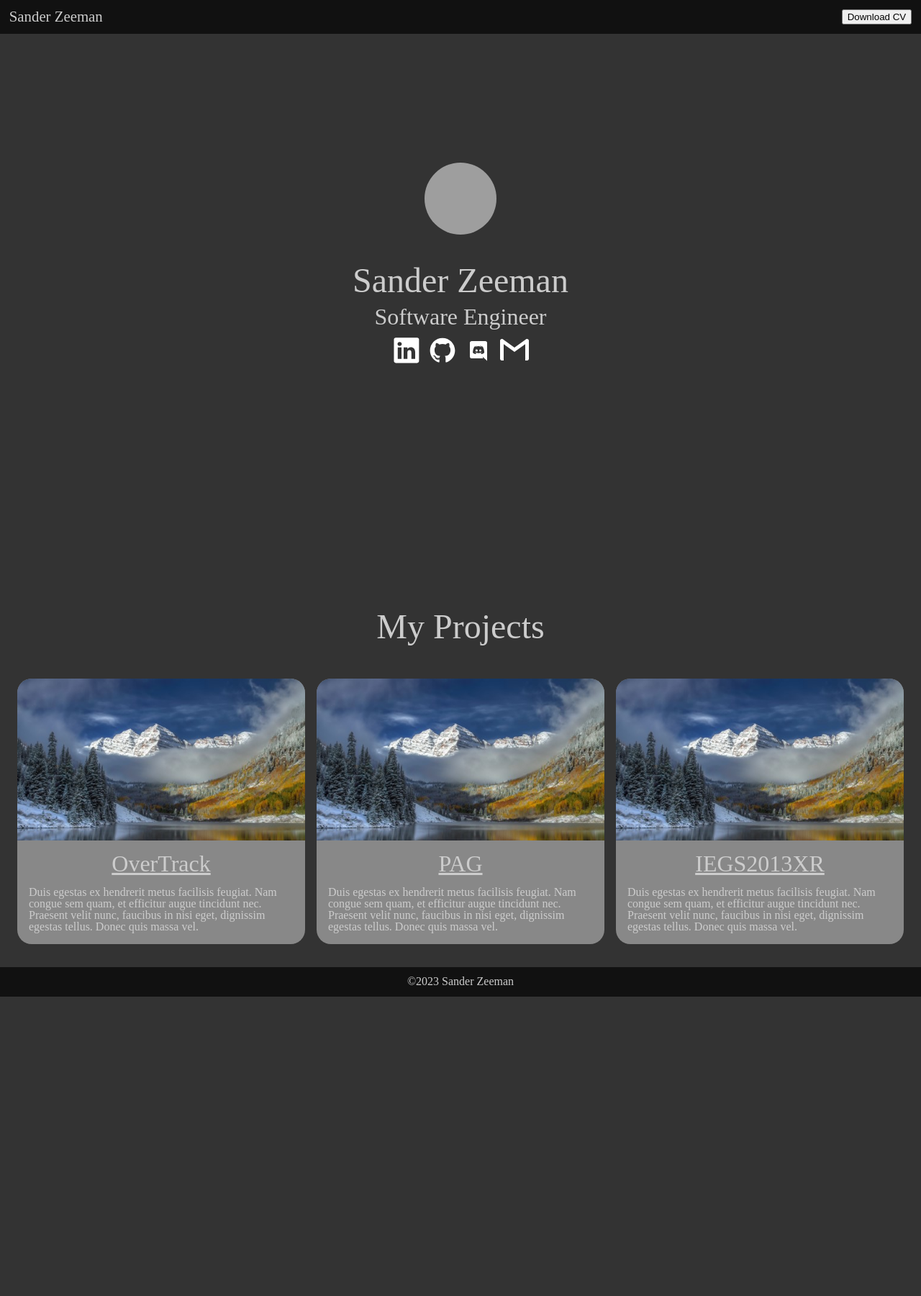
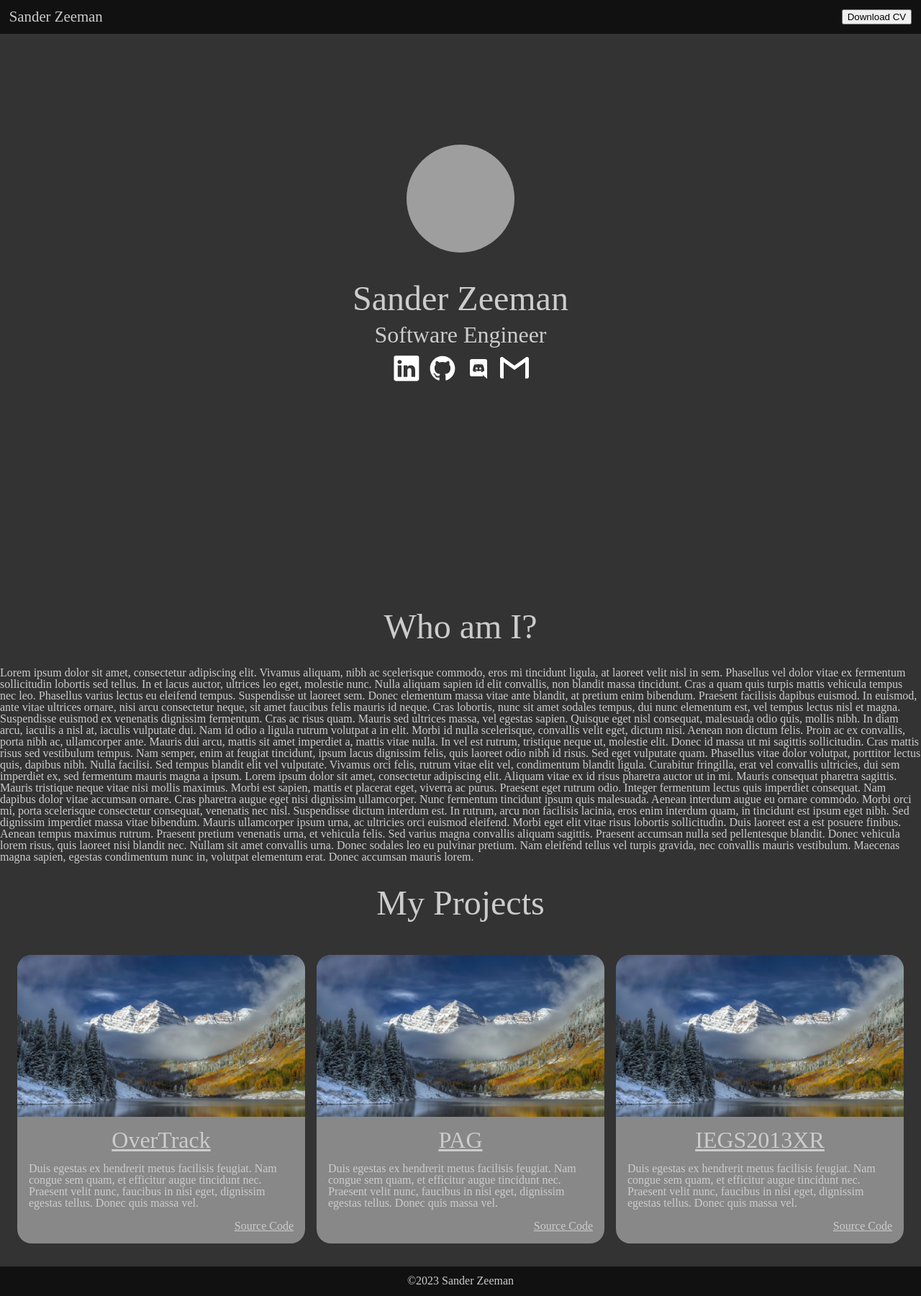
Before and after one commit to Sander-Zeeman/Sander-Zeeman.github.io, a Vue app: page / in a window 1280 px wide. Shown: the whole page at 72% size. Before the commit the page ends 1385 px from the top, so only its background shows below. Built offline with nearby package versions, Linux system fonts and the light colour scheme; grey boxes are pictures that could not be loaded.

Commit message:
Added links to the source code

```diff
--- a/src/App.vue
+++ b/src/App.vue
@@ -3,7 +3,6 @@ import Header from "@/components/Header.vue";
 import IntroView from "@/views/IntroView.vue";
 import AboutMeView from "@/views/AboutMeView.vue";
 import PortfolioView from "@/views/PortfolioView.vue";
-import TimelineView from "@/views/TimelineView.vue";
 import Footer from "@/components/Footer.vue";
 </script>
 
@@ -11,9 +10,8 @@ import Footer from "@/components/Footer.vue";
   <Header />
   <IntroView />
   <div class="group">
-    <!-- <AboutMeView /> -->
+    <AboutMeView />
     <PortfolioView />
-    <!-- <TimelineView /> -->
   </div>
   <Footer />
 </template>
--- a/src/components/PortfolioItem.vue
+++ b/src/components/PortfolioItem.vue
@@ -1,12 +1,17 @@
 <script setup lang="ts">
 interface Props {
   title: string;
-  link: string;
+  internal_name: string;
   img: string;
   desc: string;
 }
 
-defineProps<Props>();
+const props = defineProps<Props>();
+
+const link =
+  "https://" + import.meta.env.VITE_GITHUB + ".github.io/" + props.internal_name;
+const source =
+  "https://github.com/" + import.meta.env.VITE_GITHUB + "/" + props.internal_name;
 </script>
 
 <template>
@@ -17,6 +22,7 @@ defineProps<Props>();
         <h3 class="card-title">{{ title }}</h3>
       </a>
       <p>{{ desc }}</p>
+      <a :href="source" class="link" style="text-align: right">Source Code</a>
     </div>
   </div>
 </template>
--- a/src/views/IntroView.vue
+++ b/src/views/IntroView.vue
@@ -15,7 +15,7 @@ const img = import.meta.env.VITE_IMAGE_LINK;
 
 <style scoped>
 .profile-pic {
-  width: 100px;
+  width: 150px;
   aspect-ratio: 1;
   border-radius: 50%;
 }
--- a/src/views/PortfolioView.vue
+++ b/src/views/PortfolioView.vue
@@ -8,21 +8,21 @@ import TempImage from "@/assets/temp.jpg";
 const projects = ref([
   {
     name: "OverTrack",
-    url: "https://github.com/" + import.meta.env.VITE_GITHUB + "/OverTrack",
+    url: "OverTrack",
     img: TempImage,
     desc:
       "Duis egestas ex hendrerit metus facilisis feugiat. Nam congue sem quam, et efficitur augue tincidunt nec. Praesent velit nunc, faucibus in nisi eget, dignissim egestas tellus. Donec quis massa vel.",
   },
   {
     name: "PAG",
-    url: "https://github.com/" + import.meta.env.VITE_GITHUB + "/PAG",
+    url: "PAG",
     img: TempImage,
     desc:
       "Duis egestas ex hendrerit metus facilisis feugiat. Nam congue sem quam, et efficitur augue tincidunt nec. Praesent velit nunc, faucibus in nisi eget, dignissim egestas tellus. Donec quis massa vel.",
   },
   {
     name: "IEGS2013XR",
-    url: "https://github.com/" + import.meta.env.VITE_GITHUB + "/IEGS2013XRandomizer",
+    url: "IEGS2013XRandomizer",
     img: TempImage,
     desc:
       "Duis egestas ex hendrerit metus facilisis feugiat. Nam congue sem quam, et efficitur augue tincidunt nec. Praesent velit nunc, faucibus in nisi eget, dignissim egestas tellus. Donec quis massa vel.",
@@ -38,7 +38,7 @@ const projects = ref([
       :key="idx"
       :img="project.img"
       :title="project.name"
-      :link="project.url"
+      :internal_name="project.url"
       :desc="project.desc"
     />
   </div>
```
Also changed, not shown: src/views/TimelineView.vue (deleted, +0 -10 lines).
